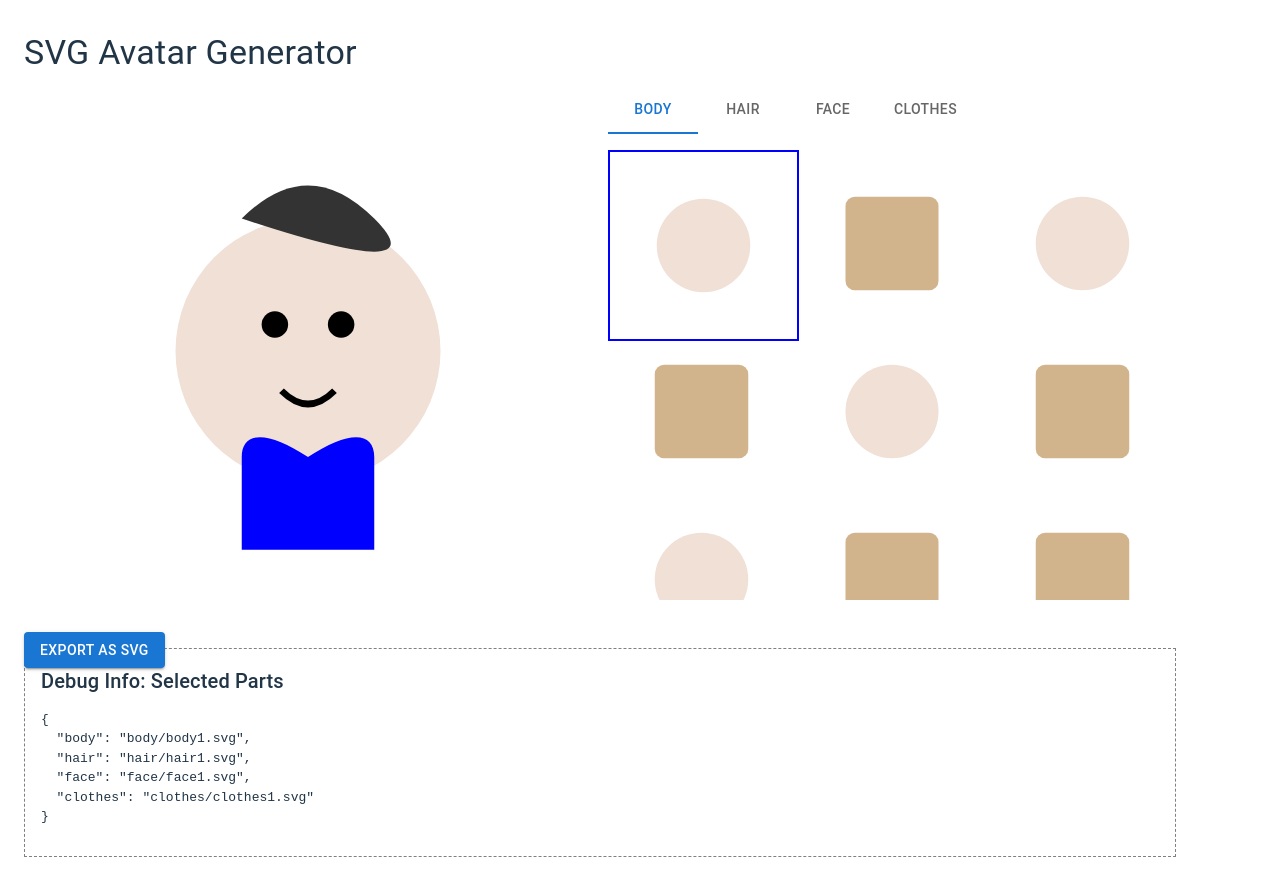
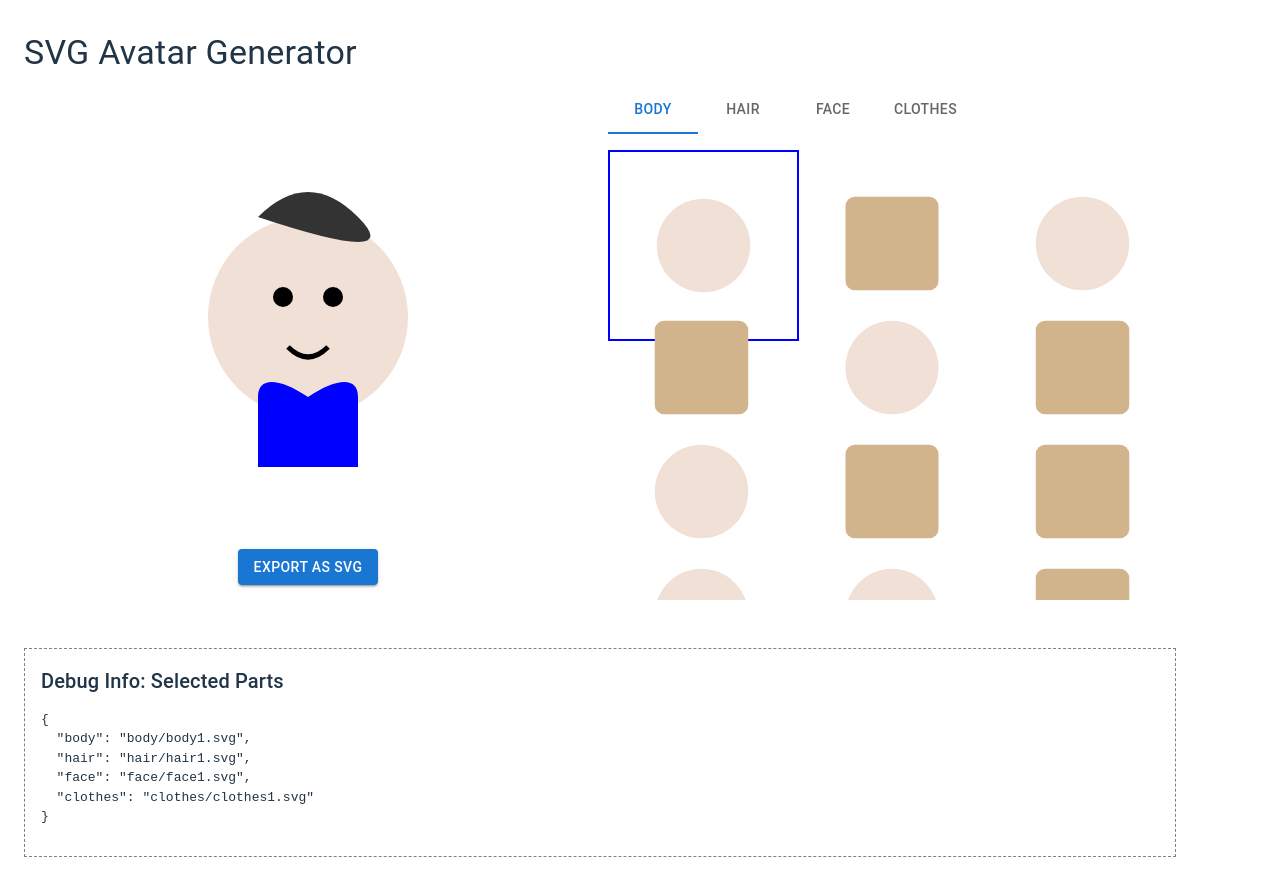
Before and after one commit to refrain62/my-avatar-app, a React (Vite) app: page / in a window 1280 px wide. Built offline with nearby package versions, Linux system fonts and the light colour scheme.

Commit message:
表示調整

```diff
--- a/src/components/AvatarGenerator.tsx
+++ b/src/components/AvatarGenerator.tsx
@@ -29,8 +29,10 @@ const AvatarGenerator = () => {
   return (
     <>
       <Grid container spacing={2}>
-        <Grid xs={12} md={6}>
-          <AvatarPreview selectedParts={selectedParts} />
+        <Grid xs={12} md={6} sx={{ display: 'flex', flexDirection: 'column', alignItems: 'center', justifyContent: 'center' }}>
+          <Box sx={{ width: '100%', maxWidth: 400, aspectRatio: '1 / 1', mb: 2 }}>
+            <AvatarPreview selectedParts={selectedParts} />
+          </Box>
           <ExportButton selectedParts={selectedParts} />
         </Grid>
         <Grid xs={12} md={6}>
--- a/src/components/AvatarPreview.tsx
+++ b/src/components/AvatarPreview.tsx
@@ -15,7 +15,7 @@ const AvatarPreview = ({ selectedParts }: AvatarPreviewProps) => {
   const partOrder = ['body', 'clothes', 'face', 'hair'];
 
   return (
-    <Box sx={{ position: 'relative', width: '100%', height: '100%', minHeight: '400px' }}>
+    <Box sx={{ position: 'relative', width: '100%', height: '100%' }}>
       {partOrder.map((category) => {
         const partPath = selectedParts[category];
         if (!partPath) return null;
--- a/src/components/PartSelector.tsx
+++ b/src/components/PartSelector.tsx
@@ -1,4 +1,4 @@
-import { Tabs, Tab, ImageList, ImageListItem } from '@mui/material';
+import { Box, Tabs, Tab, ImageList, ImageListItem } from '@mui/material';
 import { useState } from 'react';
 import type { SelectedParts } from '../types';
 
@@ -45,13 +45,13 @@ const PartSelector = ({ svgParts, selectedParts, setSelectedParts }: PartSelecto
   const currentCategory = categories[selectedTab];
 
   return (
-    <div>
-      <Tabs value={selectedTab} onChange={handleTabChange}>
+    <Box sx={{ width: '100%' }}>
+      <Tabs value={selectedTab} onChange={handleTabChange} variant="scrollable" scrollButtons="auto">
         {categories.map((category) => (
-          <Tab key={category} label={category} />
+          <Tab key={category} label={category.charAt(0).toUpperCase() + category.slice(1)} />
         ))}
       </Tabs>
-      <ImageList sx={{ width: '100%', height: 450 }} cols={3} rowHeight={164}>
+      <ImageList sx={{ width: '100%', height: 450 }} cols={3} rowHeight={120}>
         {svgParts[currentCategory].map((part) => (
           <ImageListItem key={part} onClick={() => handlePartSelect(currentCategory, part)} sx={{ cursor: 'pointer' }}>
             <img
@@ -63,7 +63,7 @@ const PartSelector = ({ svgParts, selectedParts, setSelectedParts }: PartSelecto
           </ImageListItem>
         ))}
       </ImageList>
-    </div>
+    </Box>
   );
 };
 
```
